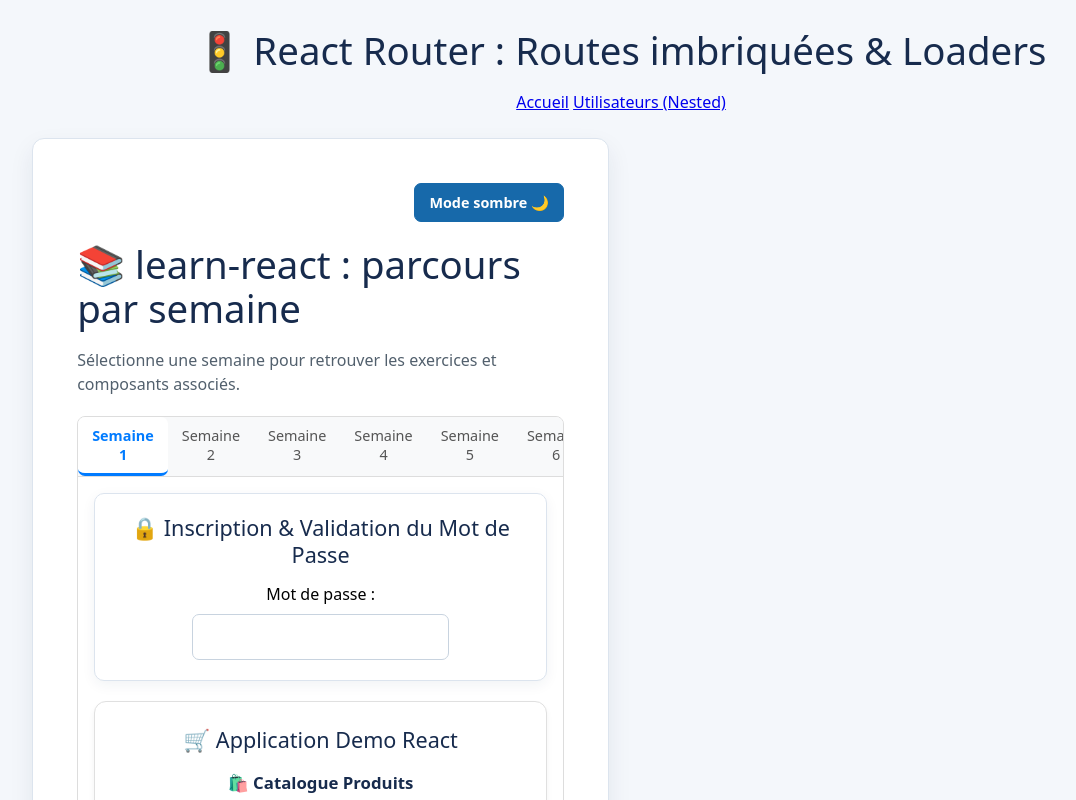
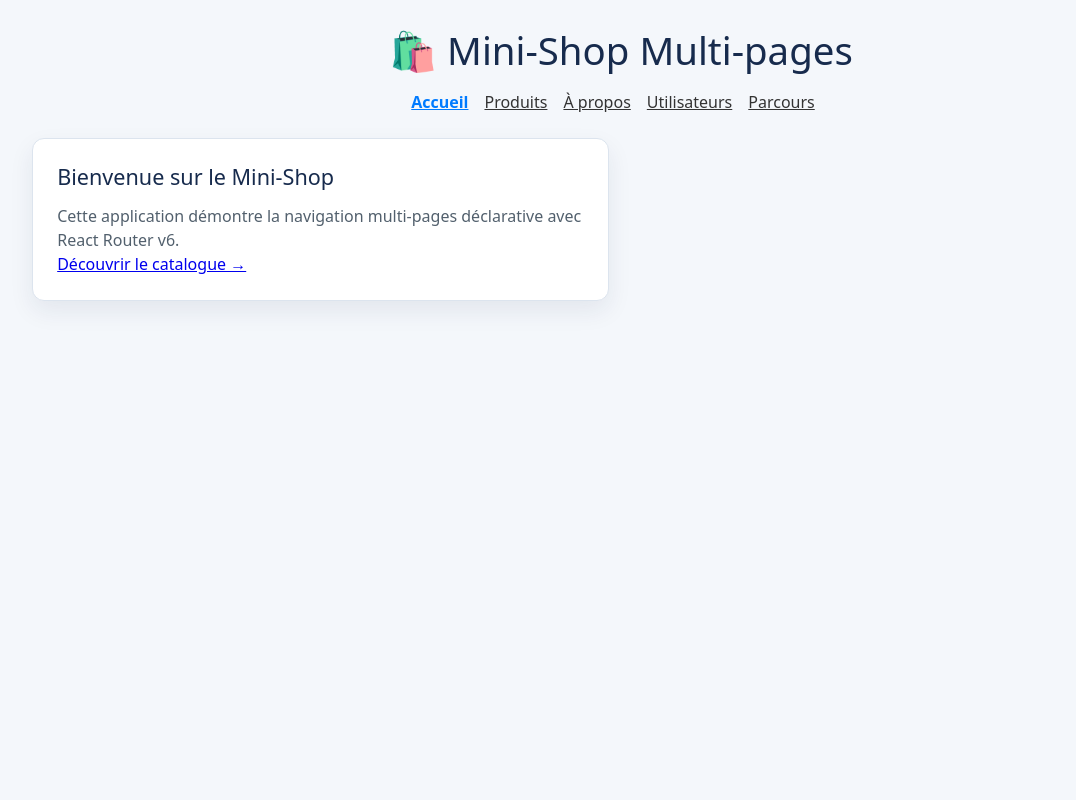
Before and after one commit to Julieinfo/learn-react, a React (Vite) app: page / in a window 1280 px wide. Shown: the top 800 px of the page, without its empty margins (19-1095 px from the left). Built offline with nearby package versions, Linux system fonts and the light colour scheme.

Commit message:
feat: mini-projet application multi-pages avec loaders et gestion d'erreurs

```diff
--- a/src/App.jsx
+++ b/src/App.jsx
@@ -26,6 +26,7 @@ import Semaine4 from './components/weeks/Semaine4';
 import Semaine5 from './components/weeks/Semaine5';
 import Semaine6 from './components/weeks/Semaine6';
 import Semaine7 from './components/weeks/Semaine7';
+import Semaine8 from './components/weeks/Semaine8';
 import CompoundSelectDemo from './components/CompoundSelectDemo';
 import ProjetIntegrateurS6 from './components/ProjetIntegrateurS6';
 import { QueryClient, QueryClientProvider } from '@tanstack/react-query';
@@ -33,6 +34,11 @@ import { createBrowserRouter, RouterProvider } from 'react-router-dom';
 import RootLayout from './layouts/RootLayout';
 import UsersPage, { usersLoader } from './pages/UsersPage';
 import UserDetail, { userDetailLoader } from './pages/UserDetail';
+import Home from './pages/Home';
+import About from './pages/About';
+import Products, { productsLoader } from './pages/Products';
+import ProductDetail, { productDetailLoader } from './pages/ProductDetail';
+import NotFound from './pages/NotFound';
 
 const queryClient = new QueryClient();
 
@@ -122,6 +128,7 @@ function LearningHome() {
             <Tabs.Tab id="week-5">Semaine 5</Tabs.Tab>
             <Tabs.Tab id="week-6">Semaine 6</Tabs.Tab>
             <Tabs.Tab id="week-7">Semaine 7</Tabs.Tab>
+            <Tabs.Tab id="week-8">Semaine 8</Tabs.Tab>
           </Tabs.List>
           <Tabs.Panels>
             <Tabs.Panel id="week-1"><Semaine1 {...weekOneProps} /></Tabs.Panel>
@@ -131,6 +138,7 @@ function LearningHome() {
             <Tabs.Panel id="week-5"><Semaine5 /></Tabs.Panel>
             <Tabs.Panel id="week-6"><Semaine6 /></Tabs.Panel>
             <Tabs.Panel id="week-7"><Semaine7 /></Tabs.Panel>
+            <Tabs.Panel id="week-8"><Semaine8 /></Tabs.Panel>
           </Tabs.Panels>
         </Tabs>
       </section>
@@ -377,10 +385,29 @@ const router = createBrowserRouter([
   {
     path: '/',
     element: <RootLayout />,
+    errorElement: <NotFound />,
     children: [
       {
         index: true,
+        element: <Home />
+      },
+      {
+        path: 'learning',
         element: <LearningHome />
+      },
+      {
+        path: 'about',
+        element: <About />
+      },
+      {
+        path: 'products',
+        element: <Products />,
+        loader: productsLoader
+      },
+      {
+        path: 'products/:id',
+        element: <ProductDetail />,
+        loader: productDetailLoader
       },
       {
         path: 'users',
@@ -393,6 +420,10 @@ const router = createBrowserRouter([
             loader: userDetailLoader
           }
         ]
+      },
+      {
+        path: '*',
+        element: <NotFound />
       }
     ]
   }
--- a/src/components/Tabs.jsx
+++ b/src/components/Tabs.jsx
@@ -9,7 +9,7 @@ export function Tabs({ children, defaultTab }) {
 
   return (
     <TabsContext.Provider value={{ activeTab, setActiveTab }}>
-      <div style={{ maxWidth: '500px', margin: '20px auto', border: '1px solid #ddd', borderRadius: '8px', overflow: 'hidden' }}>
+      <div style={{ width: '100%', margin: '20px auto', border: '1px solid #ddd', borderRadius: '8px', overflow: 'visible' }}>
         {children}
       </div>
     </TabsContext.Provider>
@@ -19,7 +19,7 @@ export function Tabs({ children, defaultTab }) {
 // 2. Conteneur des Boutons d'Onglets
 function TabList({ children }) {
   return (
-    <div style={{ display: 'flex', borderBottom: '1px solid #ddd', backgroundColor: '#f8f9fa' }}>
+    <div role="tablist" style={{ display: 'flex', overflowX: 'auto', borderBottom: '1px solid #ddd', backgroundColor: '#f8f9fa' }}>
       {children}
     </div>
   );
@@ -32,9 +32,11 @@ function Tab({ id, children }) {
 
   return (
     <button
+      role="tab"
+      aria-selected={isActive}
       onClick={() => setActiveTab(id)}
       style={{
-        flex: 1,
+        flex: '0 0 110px',
         padding: '12px 16px',
         border: 'none',
         backgroundColor: isActive ? '#ffffff' : 'transparent',
--- /dev/null
+++ b/src/components/weeks/Semaine8.jsx
@@ -0,0 +1,29 @@
+import React from 'react';
+import { Link } from 'react-router-dom';
+
+export default function Semaine8() {
+  return (
+    <div className="week-grid">
+      <section className="week-card">
+        <h2>🚦 Semaine 8 : Routing</h2>
+        <h3>1. React Router : routes imbriquées et loaders (Lundi)</h3>
+        <p>
+          Configuration de routes avec <code>createBrowserRouter</code>,
+          affichage des routes enfants avec <code>Outlet</code> et chargement
+          déclaratif des données avec des loaders.
+        </p>
+        <Link to="/users">Découvrir la liste des utilisateurs</Link>
+      </section>
+
+      <section className="week-card">
+        <h2>🛍️ Mini-projet multi-pages</h2>
+        <h3>2. Application multi-pages (Mardi)</h3>
+        <p>
+          Navigation entre l'accueil, le catalogue, les fiches produits et la
+          page À propos, avec loaders, chargement global et page 404.
+        </p>
+        <Link to="/products">Ouvrir le Mini-Shop →</Link>
+      </section>
+    </div>
+  );
+}
--- a/src/layouts/RootLayout.jsx
+++ b/src/layouts/RootLayout.jsx
@@ -1,15 +1,28 @@
 import React from 'react';
-import { Link, Outlet } from 'react-router-dom';
+import { NavLink, Outlet, useNavigation } from 'react-router-dom';
 
 export default function RootLayout() {
+  const navigation = useNavigation();
+  const isLoading = navigation.state === 'loading';
+
+  const linkStyle = ({ isActive }) => ({
+    fontWeight: isActive ? 'bold' : 'normal',
+    color: isActive ? '#007bff' : '#333',
+    marginRight: '16px'
+  });
+
   return (
     <div>
       <header>
-        <h1>🚦 React Router : Routes imbriquées &amp; Loaders</h1>
+        <h1>🛍️ Mini-Shop Multi-pages</h1>
         <nav aria-label="Navigation principale">
-          <Link to="/">Accueil</Link>{' '}
-          <Link to="/users">Utilisateurs (Nested)</Link>
+          <NavLink to="/" style={linkStyle}>Accueil</NavLink>
+          <NavLink to="/products" style={linkStyle}>Produits</NavLink>
+          <NavLink to="/about" style={linkStyle}>À propos</NavLink>
+          <NavLink to="/users" style={linkStyle}>Utilisateurs</NavLink>
+          <NavLink to="/learning" style={linkStyle}>Parcours</NavLink>
         </nav>
+        {isLoading && <p role="status">⏳ Chargement en cours...</p>}
       </header>
       <main>
         <Outlet />
--- /dev/null
+++ b/src/pages/About.jsx
@@ -0,0 +1,13 @@
+import React from 'react';
+
+export default function About() {
+  return (
+    <section>
+      <h2>À propos de nous</h2>
+      <p>
+        Projet réalisé dans le cadre de la Semaine 8 sur le routage et le
+        code-splitting avec React Router.
+      </p>
+    </section>
+  );
+}
--- /dev/null
+++ b/src/pages/Home.jsx
@@ -0,0 +1,15 @@
+import React from 'react';
+import { Link } from 'react-router-dom';
+
+export default function Home() {
+  return (
+    <section>
+      <h2>Bienvenue sur le Mini-Shop</h2>
+      <p>
+        Cette application démontre la navigation multi-pages déclarative avec
+        React Router v6.
+      </p>
+      <Link to="/products">Découvrir le catalogue →</Link>
+    </section>
+  );
+}
--- /dev/null
+++ b/src/pages/NotFound.jsx
@@ -0,0 +1,14 @@
+import React from 'react';
+import { Link, useRouteError } from 'react-router-dom';
+
+export default function NotFound() {
+  const error = useRouteError();
+
+  return (
+    <section>
+      <h2>404 — Page introuvable</h2>
+      <p>{error?.data || "La page que vous cherchez n'existe pas."}</p>
+      <Link to="/">Retourner à l'accueil</Link>
+    </section>
+  );
+}
--- /dev/null
+++ b/src/pages/ProductDetail.jsx
@@ -0,0 +1,27 @@
+import React from 'react';
+import { Link, useLoaderData } from 'react-router-dom';
+
+export const productDetailLoader = async ({ params }) => {
+  const response = await fetch(`https://dummyjson.com/products/${params.id}`);
+
+  if (!response.ok) {
+    throw new Response('Produit non trouvé', { status: 404 });
+  }
+
+  return response.json();
+};
+
+export default function ProductDetail() {
+  const product = useLoaderData();
+
+  return (
+    <article>
+      <p><Link to="/products">← Retour au catalogue</Link></p>
+      <h2>{product.title}</h2>
+      <p><strong>Marque :</strong> {product.brand}</p>
+      <p><strong>Catégorie :</strong> {product.category}</p>
+      <p>{product.description}</p>
+      <p><strong>{product.price} €</strong></p>
+    </article>
+  );
+}
--- /dev/null
+++ b/src/pages/Products.jsx
@@ -0,0 +1,32 @@
+import React from 'react';
+import { Link, useLoaderData } from 'react-router-dom';
+
+export const productsLoader = async () => {
+  const response = await fetch('https://dummyjson.com/products?limit=8');
+
+  if (!response.ok) {
+    throw new Error('Impossible de charger les produits');
+  }
+
+  const data = await response.json();
+  return data.products;
+};
+
+export default function Products() {
+  const products = useLoaderData();
+
+  return (
+    <section>
+      <h2>Catalogue des produits</h2>
+      <ul>
+        {products.map((product) => (
+          <li key={product.id}>
+            <h3>{product.title}</h3>
+            <p>{product.price} €</p>
+            <Link to={`/products/${product.id}`}>Voir la fiche →</Link>
+          </li>
+        ))}
+      </ul>
+    </section>
+  );
+}
```
Also changed, not shown: 1 other file (tests, documents, lock files or other folders).
